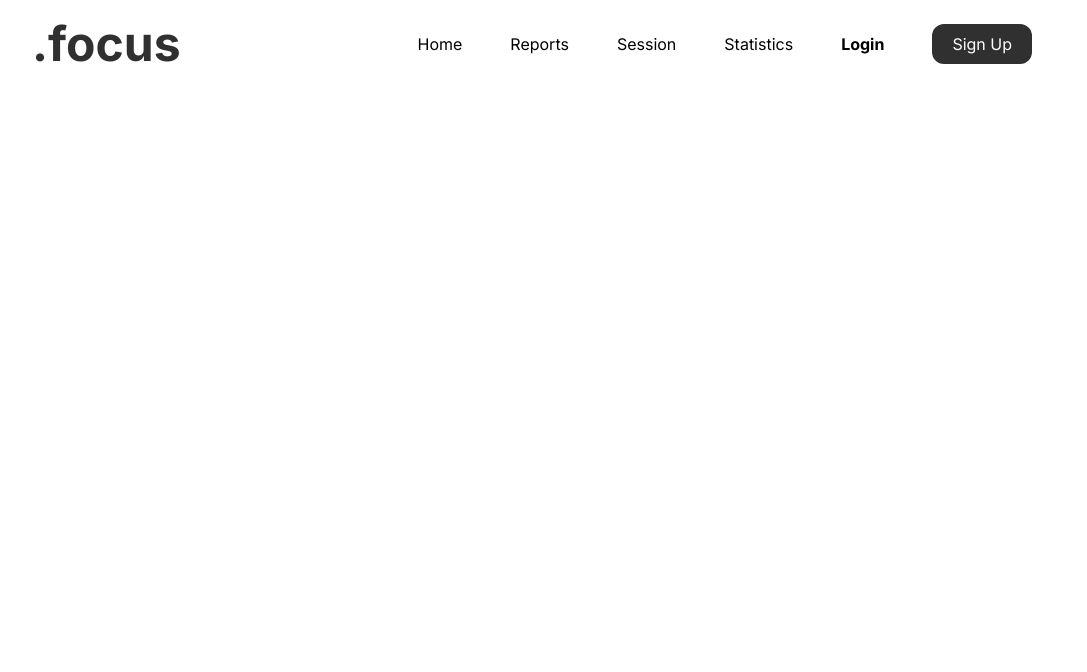
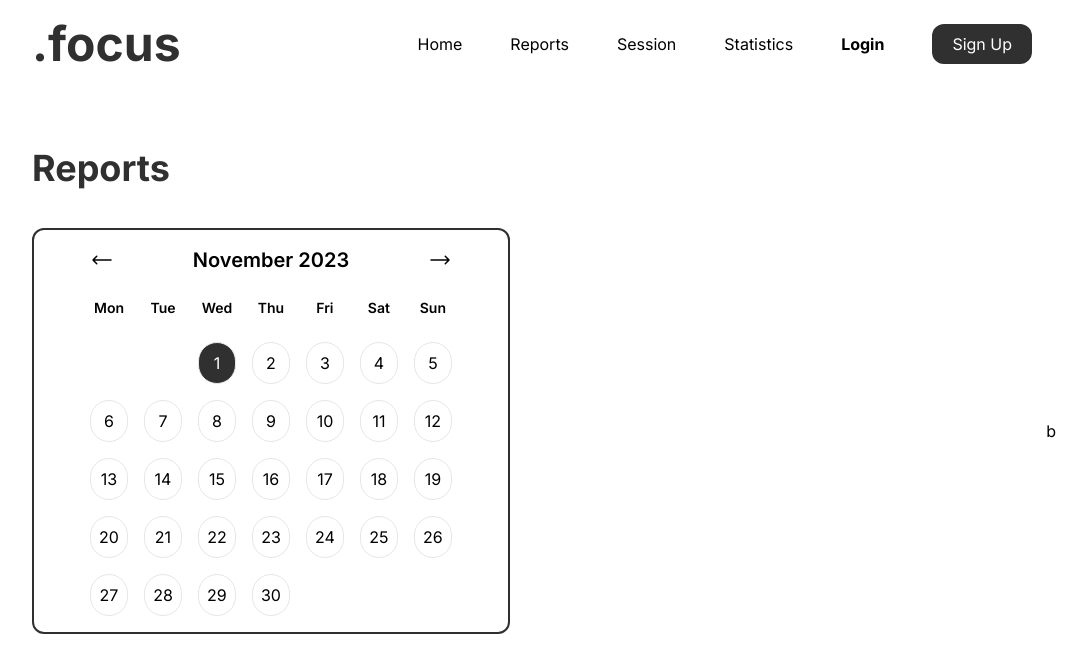
Before and after one commit to mateuszkuczykkuczynski/.focus, a Vue app in the folder focus-frontend/: page /reports in a window 1280 px wide. Shown: the top 672 px of the page, without its empty margins (96-1183 px from the left). Built offline with nearby package versions, Linux system fonts and the light colour scheme.

Commit message:
Added fully functioning calendar and added it to Report view

```diff
--- /dev/null
+++ b/focus-frontend/src/components/Calendars/ReportCalendar.vue
@@ -0,0 +1,89 @@
+<template>
+<div class="border-2 border-[#303030] rounded-xl px-10">
+  <div class="flex flex-col items-center p-4">
+    <div class="flex justify-between w-full mb-4">
+        <button @click="goToPreviousMonth" class="focus:outline-none">
+          <svg xmlns="http://www.w3.org/2000/svg" fill="none" viewBox="0 0 24 24" stroke-width="1.5" stroke="currentColor" class="w-6 h-6">
+            <path stroke-linecap="round" stroke-linejoin="round" d="M6.75 15.75L3 12m0 0l3.75-3.75M3 12h18" />
+          </svg>
+        </button>
+        <h2 class="text-xl font-semibold">{{ selectedMonth.name }} {{ currentDate.getFullYear() }}</h2>
+        <button @click="goToNextMonth" class="focus:outline-none">
+          <svg xmlns="http://www.w3.org/2000/svg" fill="none" viewBox="0 0 24 24" stroke-width="1.5" stroke="currentColor" class="w-6 h-6">
+            <path stroke-linecap="round" stroke-linejoin="round" d="M17.25 8.25L21 12m0 0l-3.75 3.75M21 12H3" />
+          </svg>
+        </button>
+    </div>
+    <div class="grid grid-cols-7 gap-4 w-full">
+      <div v-for="day in dayNames" :key="day" class="py-2 text-center font-semibold text-sm">
+        {{ day }}
+      </div>
+
+      <!-- Empty cells if the month doesn't start on Monday -->
+      <div v-for="n in firstDayOfMonthIndex" :key="`empty-${n}`" class="py-2 text-center"></div>
+
+      <!-- Days of the month -->
+      <button
+        v-for="day in selectedMonth.monthDaysCount"
+        :key="day"
+        class="p-2 text-center border rounded-3xl"
+        :class="{ 'bg-[#303030] text-white': isSelectedDate(day)}"
+        @click="selectDate(day)">
+        {{ day }}
+      </button>
+    </div>
+  </div>
+</div>
+</template>
+
+<script>
+export default {
+  name: 'ReportCalendar',
+  data() {
+    const currentDate = new Date();
+    return {
+      currentDate: currentDate,
+      selectedDate: new Date(currentDate.getFullYear(), currentDate.getMonth(), currentDate.getDate()), // Initialize selectedDate to today
+      dayNames: ["Mon", "Tue", "Wed", "Thu", "Fri", "Sat", "Sun"]
+    };
+  },
+  computed: {
+    selectedMonth() {
+      const monthNames = ["January", "February", "March", "April", "May", "June", "July", "August", "September", "October", "November", "December"];
+      const monthNumber = this.currentDate.getMonth();
+      const monthName = monthNames[monthNumber];
+      const monthDaysCount = new Date(this.currentDate.getFullYear(), monthNumber + 1, 0).getDate();
+
+      return {
+        number: monthNumber + 1, // 1-12
+        name: monthName,
+        monthDaysCount: monthDaysCount
+      };
+    },
+    firstDayOfMonthIndex() {
+      const firstDayDate = new Date(this.currentDate.getFullYear(), this.currentDate.getMonth(), 1);
+      return (firstDayDate.getDay() + 6) % 7; // Adjust for European week starting on Monday
+    }
+  },
+  methods: {
+    selectDate(day) {
+      this.selectedDate = new Date(this.currentDate.getFullYear(), this.currentDate.getMonth(), day);
+    },
+    isSelectedDate(day) {
+      return this.selectedDate.getDate() === day &&
+             this.selectedDate.getMonth() === this.currentDate.getMonth() &&
+             this.selectedDate.getFullYear() === this.currentDate.getFullYear();
+    },
+    goToPreviousMonth() {
+      const year = this.currentDate.getFullYear();
+      const month = this.currentDate.getMonth();
+      this.currentDate = new Date(year, month - 1, 1);
+    },
+    goToNextMonth() {
+      const year = this.currentDate.getFullYear();
+      const month = this.currentDate.getMonth();
+      this.currentDate = new Date(year, month + 1, 1);
+    },
+  }
+}
+</script>
--- a/focus-frontend/src/views/Reports.vue
+++ b/focus-frontend/src/views/Reports.vue
@@ -1,10 +1,18 @@
 <script setup>
-
 import SecondaryNavbar from "@/components/Navbar/SecondaryNavbar.vue";
+import ReportCalendar from "@/components/Calendars/ReportCalendar.vue";
 </script>
 
 <template>
 <SecondaryNavbar/>
+<div class="w-[80%] mx-auto my-20">
+    <h1 class="text-4xl font-bold text-[#303030]">Reports</h1>
+
+    <div class="flex justify-between items-center my-10">
+      <ReportCalendar/>
+      <div>b</div>
+    </div>
+</div>
 </template>
 
 <style scoped>
```
